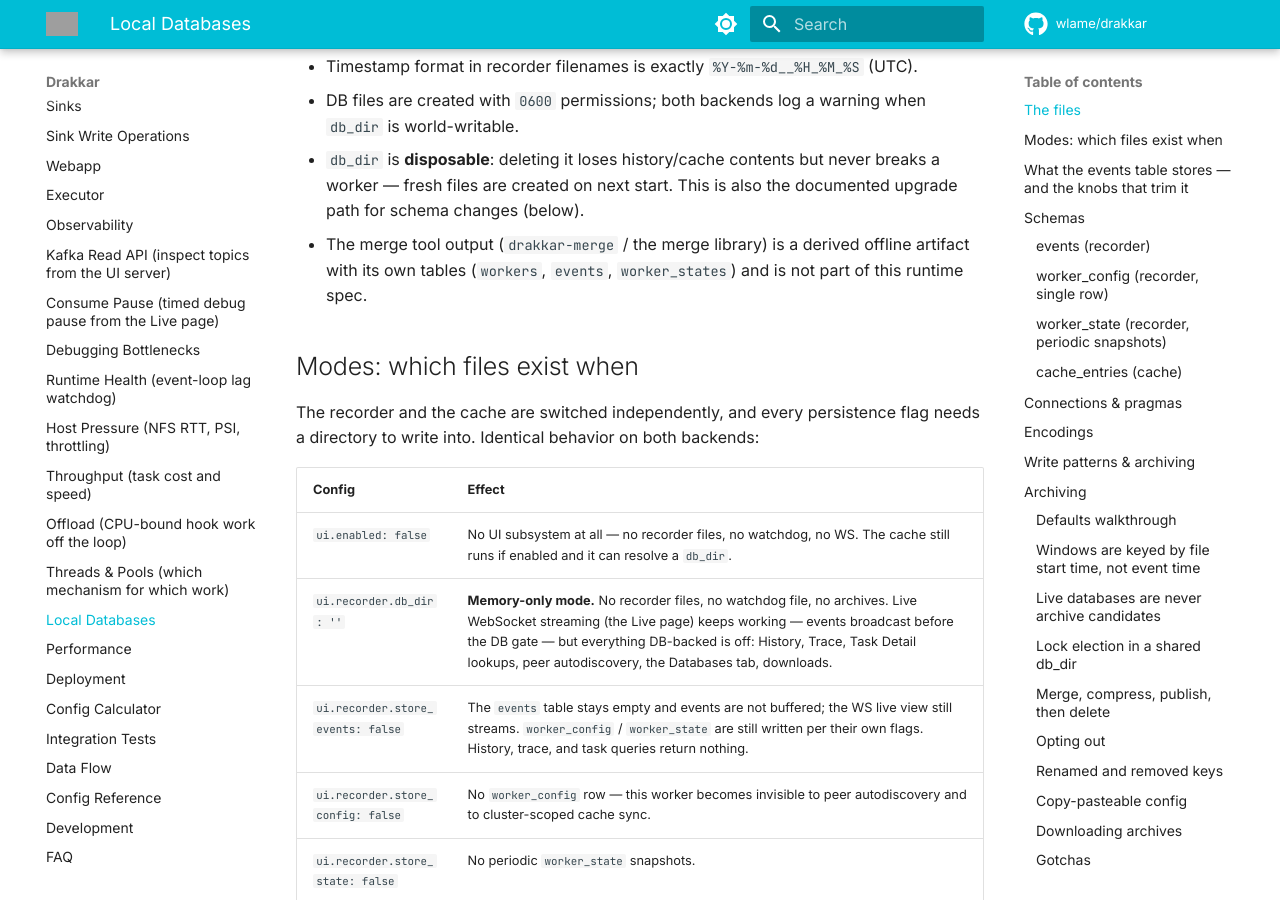
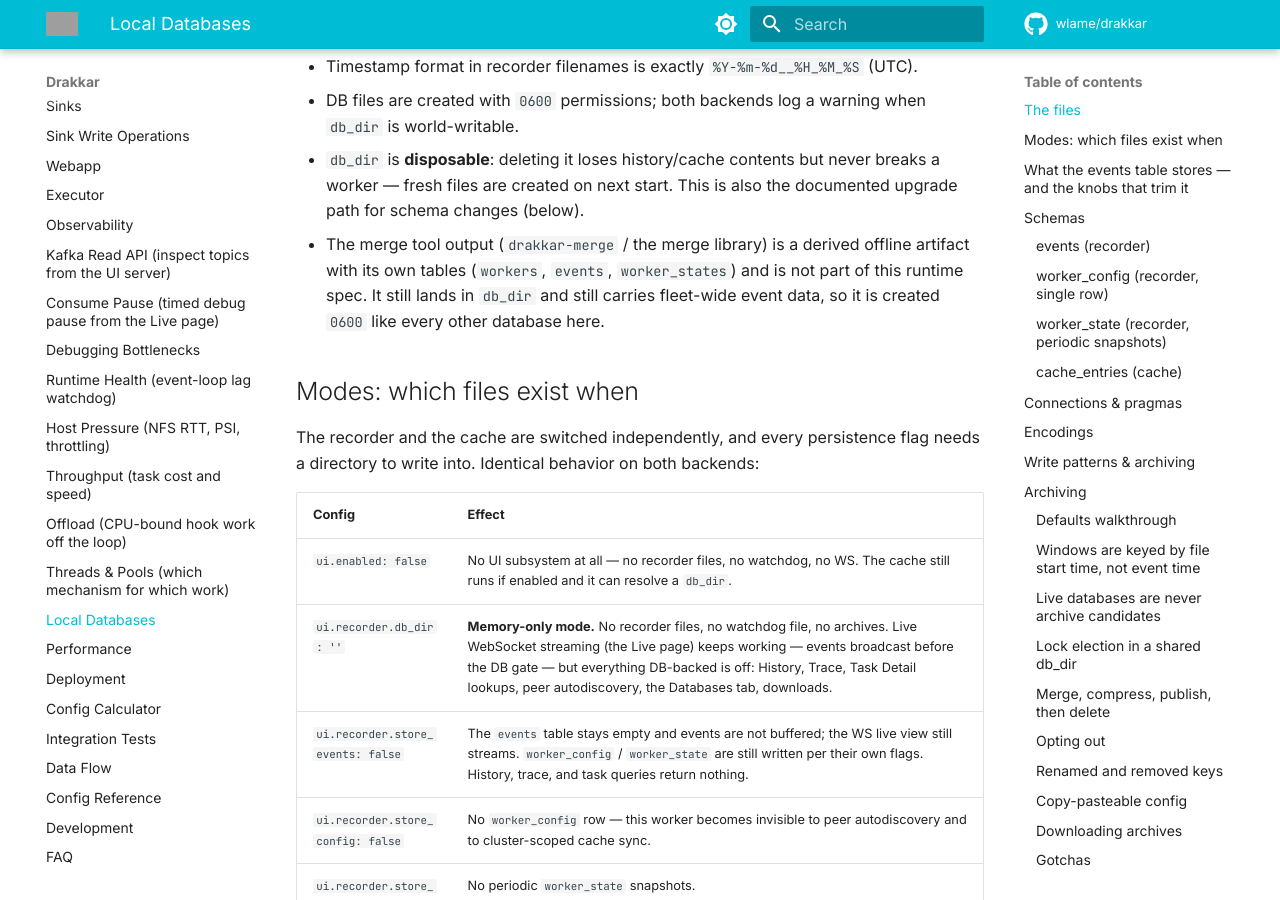
Before and after one commit to wlame/drakkar, an MkDocs documentation site: the page built from docs/local-databases.md, in a window 1280 px wide and 900 px high, scrolled down 1310 px. Built offline with MkDocs 1.6.1 and Material for MkDocs 9.7.7, drawn with Linux system fonts in a browser that asks for light colours; comment, search, counter and statistics services are not loaded; grey boxes are pictures that could not be loaded.

Commit message:
Secure the merged debug database before SQLite opens it.

```diff
--- a/docs/local-databases.md
+++ b/docs/local-databases.md
@@ -43,7 +43,9 @@ Rules:
   also the documented upgrade path for schema changes (below).
 - The merge tool output (`drakkar-merge` / the merge library) is a derived
   offline artifact with its own tables (`workers`, `events`,
-  `worker_states`) and is not part of this runtime spec.
+  `worker_states`) and is not part of this runtime spec. It still lands in
+  `db_dir` and still carries fleet-wide event data, so it is created `0600`
+  like every other database here.
 
 ## Modes: which files exist when
 
```
Also changed, not shown: CHANGELOG.md (+9 -0 lines), 2 other files.
